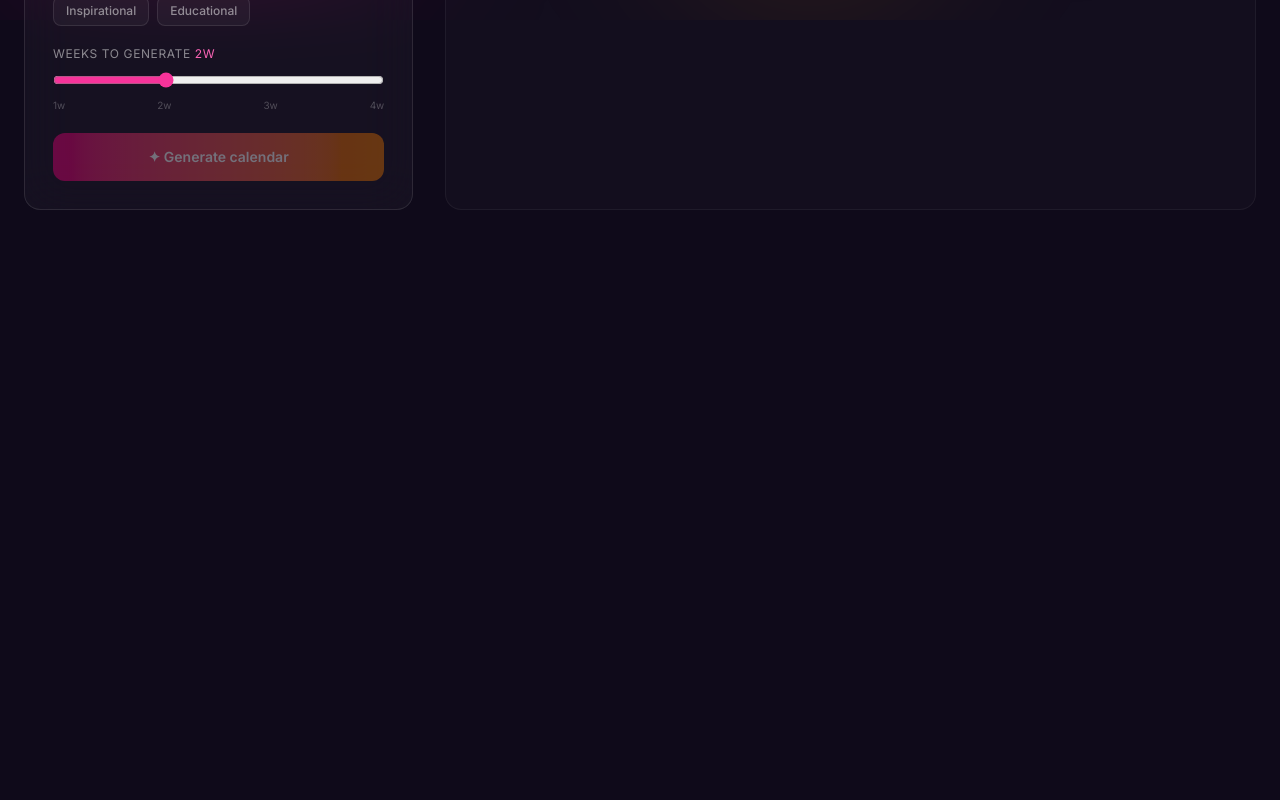
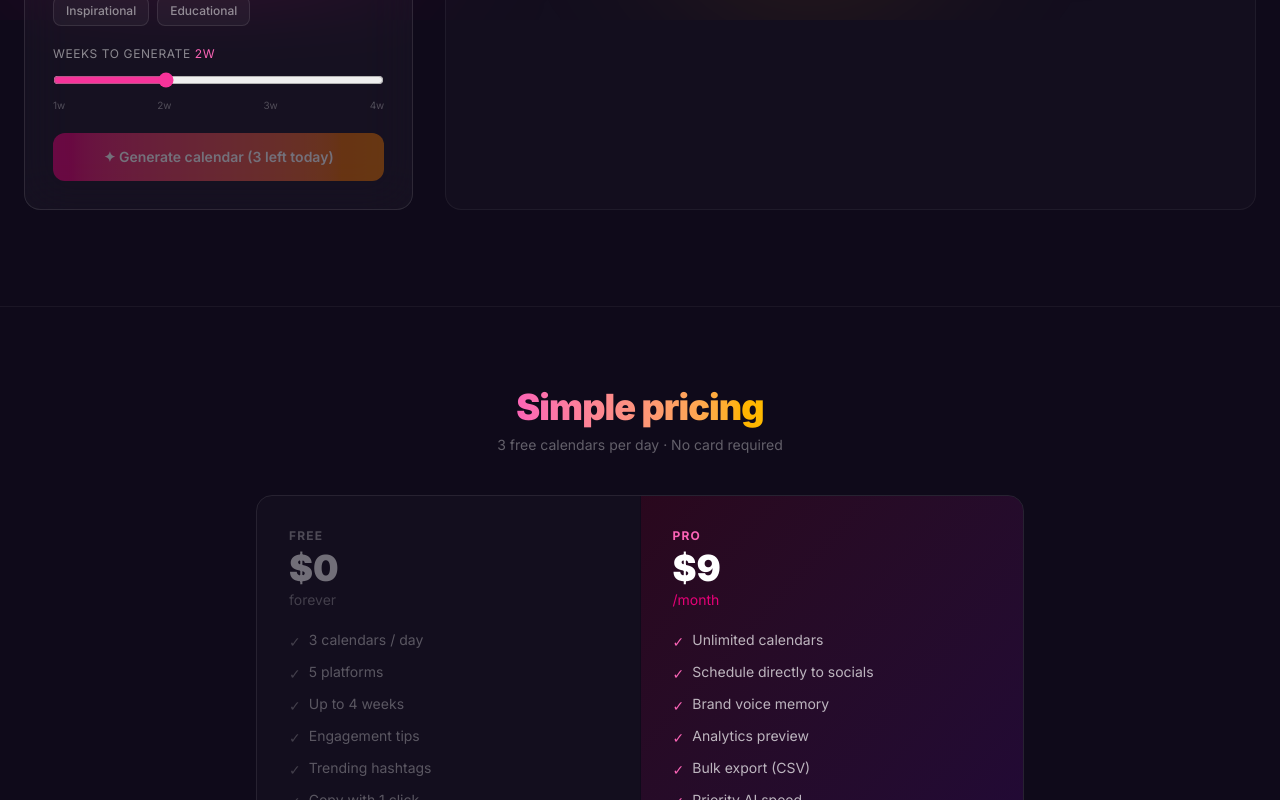
Before and after one commit to infosiva/social-media-calendar, a Next.js app: page / in a window 1280 px wide. Shown: the part 780-1580 px from the top of the page. Before the commit the page ends 1086 px from the top, so only its background shows below. Built offline with nearby package versions, Linux system fonts and the light colour scheme.

Commit message:
Add rate limiting (3/day free), add pricing section

```diff
--- a/src/app/page.tsx
+++ b/src/app/page.tsx
@@ -1,5 +1,23 @@
 "use client";
 import { useState, useCallback } from "react";
+
+function useRateLimit(key: string, limit: number) {
+  const getUsage = useCallback(() => {
+    if (typeof window === 'undefined') return { count: 0, date: '' }
+    try { return JSON.parse(localStorage.getItem(key) || '{"count":0,"date":""}') } catch { return { count: 0, date: '' } }
+  }, [key])
+  const today = new Date().toISOString().split('T')[0]
+  const usage = getUsage()
+  const count = usage.date === today ? usage.count : 0
+  const remaining = Math.max(0, limit - count)
+  const increment = useCallback(() => {
+    const d = new Date().toISOString().split('T')[0]
+    const u = getUsage()
+    const c = u.date === d ? u.count + 1 : 1
+    localStorage.setItem(key, JSON.stringify({ count: c, date: d }))
+  }, [key, getUsage])
+  return { remaining, increment, isLimited: remaining === 0 }
+}
 
 const PLATFORMS = ["Twitter/X", "LinkedIn", "Instagram", "Facebook", "TikTok"];
 const TONES = ["Professional", "Casual", "Humorous", "Inspirational", "Educational"];
@@ -127,6 +145,7 @@ function PlatformInsight({ platform, tips }: { platform: string; tips: PlatformT
 }
 
 export default function Home() {
+  const { remaining, increment, isLimited } = useRateLimit('socialscribe-usage', 3)
   const [topic, setTopic] = useState("");
   const [platforms, setPlatforms] = useState<string[]>(["Twitter/X", "LinkedIn"]);
   const [tone, setTone] = useState("Professional");
@@ -142,6 +161,8 @@ export default function Home() {
     setPlatforms((prev) => prev.includes(p) ? prev.filter((x) => x !== p) : [...prev, p]);
 
   async function generate() {
+    if (isLimited) return
+    increment()
     setLoading(true);
     setApiError(null);
     try {
@@ -322,6 +343,12 @@ export default function Home() {
                   </div>
                 </div>
 
+                {isLimited ? (
+                  <div className="w-full py-3.5 rounded-xl bg-white/[0.04] border border-amber-500/20 text-center">
+                    <p className="text-amber-400 text-sm font-semibold">Daily limit reached (3 free / day)</p>
+                    <p className="text-xs text-amber-700 mt-0.5">Upgrade to Pro for unlimited calendars</p>
+                  </div>
+                ) : (
                   <button onClick={generate} disabled={!topic || loading}
                     className="w-full py-3.5 rounded-xl bg-gradient-to-r from-pink-600 to-amber-600 hover:from-pink-500 hover:to-amber-500 font-semibold text-sm transition-all disabled:opacity-40 disabled:cursor-not-allowed flex items-center justify-center gap-2">
                     {loading ? (
@@ -329,8 +356,9 @@ export default function Home() {
                         <div className="w-4 h-4 border-2 border-white/30 border-t-white rounded-full animate-spin" />
                         Generating...
                       </>
-                  ) : "✦ Generate calendar"}
+                    ) : `✦ Generate calendar (${remaining} left today)`}
                   </button>
+                )}
               </div>
             </div>
 
@@ -421,6 +449,40 @@ export default function Home() {
           </div>
         </div>
       </div>
+
+      {/* Pricing section */}
+      <section id="pricing" className="border-t border-white/5 px-6 py-20">
+        <div className="max-w-3xl mx-auto">
+          <div className="text-center mb-10">
+            <h2 className="text-4xl font-black tracking-tight mb-2">
+              <span className="bg-gradient-to-r from-pink-400 to-amber-400 bg-clip-text text-transparent">Simple pricing</span>
+            </h2>
+            <p className="text-white/35 text-sm">3 free calendars per day · No card required</p>
+          </div>
+          <div className="grid grid-cols-1 md:grid-cols-2 gap-px border border-white/10 rounded-2xl overflow-hidden">
+            {[
+              { name: 'Free', price: '$0', sub: 'forever', features: ['3 calendars / day', '5 platforms', 'Up to 4 weeks', 'Engagement tips', 'Trending hashtags', 'Copy with 1 click'], cta: 'Current plan', highlight: false },
+              { name: 'Pro', price: '$9', sub: '/month', features: ['Unlimited calendars', 'Schedule directly to socials', 'Brand voice memory', 'Analytics preview', 'Bulk export (CSV)', 'Priority AI speed'], cta: 'Go Pro ✦', highlight: true },
+            ].map(plan => (
+              <div key={plan.name} className={`p-8 ${plan.highlight ? 'bg-gradient-to-br from-pink-950/40 to-purple-950/40' : 'bg-white/[0.02]'}`}>
+                <div className={`text-xs font-bold uppercase tracking-widest mb-1 ${plan.highlight ? 'text-pink-400' : 'text-white/25'}`}>{plan.name}</div>
+                <div className={`text-4xl font-black mb-0.5 ${plan.highlight ? 'text-white' : 'text-white/40'}`}>{plan.price}</div>
+                <div className={`text-sm mb-5 ${plan.highlight ? 'text-pink-600' : 'text-white/20'}`}>{plan.sub}</div>
+                <ul className="space-y-2.5 mb-7">
+                  {plan.features.map(f => (
+                    <li key={f} className={`flex items-start gap-2 text-sm ${plan.highlight ? 'text-white/70' : 'text-white/30'}`}>
+                      <span className={plan.highlight ? 'text-pink-400 mt-0.5' : 'text-white/20 mt-0.5'}>✓</span> {f}
+                    </li>
+                  ))}
+                </ul>
+                <button className={`w-full py-3 rounded-xl text-sm font-bold transition-all ${plan.highlight ? 'bg-gradient-to-r from-pink-600 to-purple-600 hover:from-pink-500 hover:to-purple-500' : 'border border-white/10 text-white/30 cursor-default'}`}>
+                  {plan.cta}
+                </button>
+              </div>
+            ))}
+          </div>
+        </div>
+      </section>
     </main>
   );
 }
```
Lines whose indentation alone changed are shown as unchanged.
